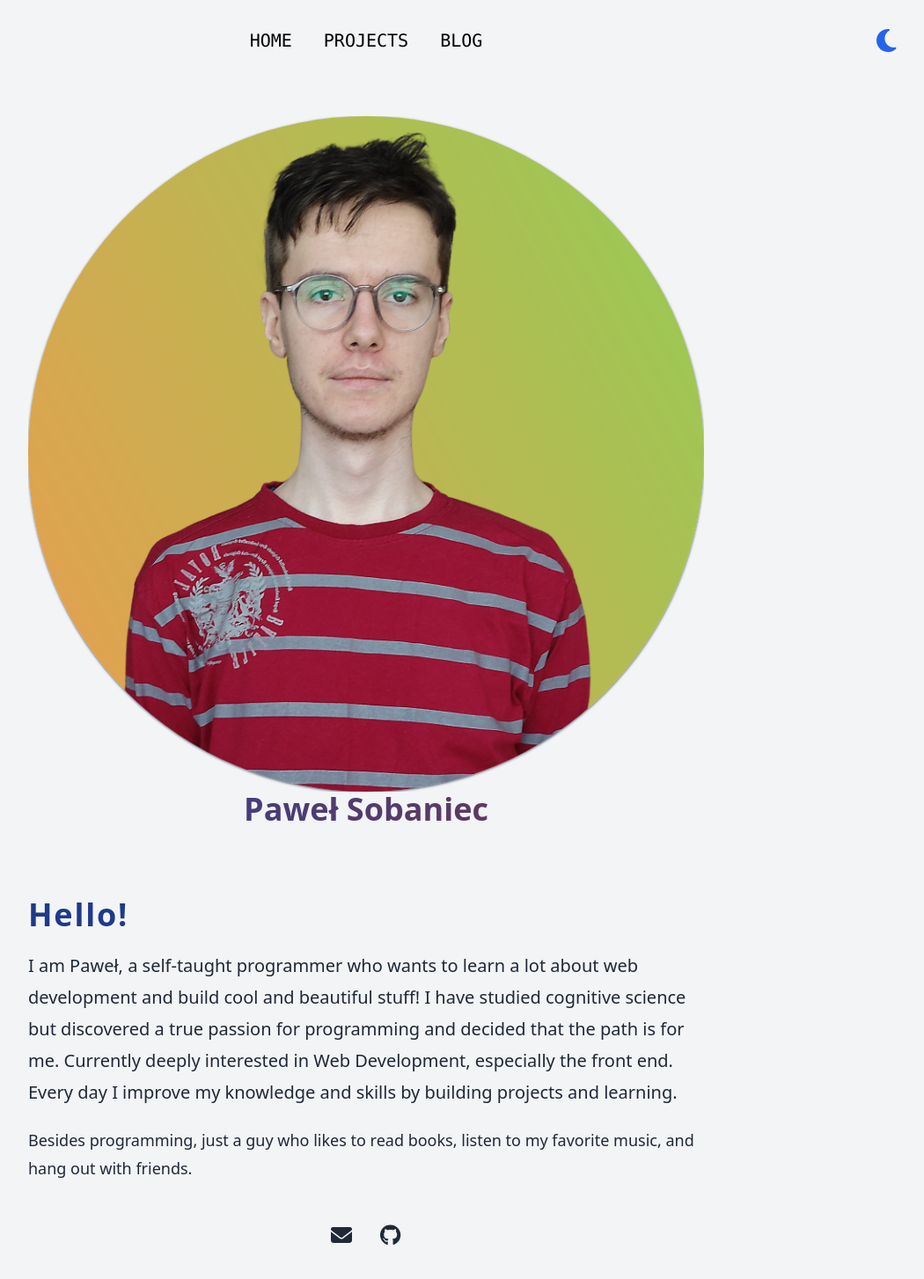
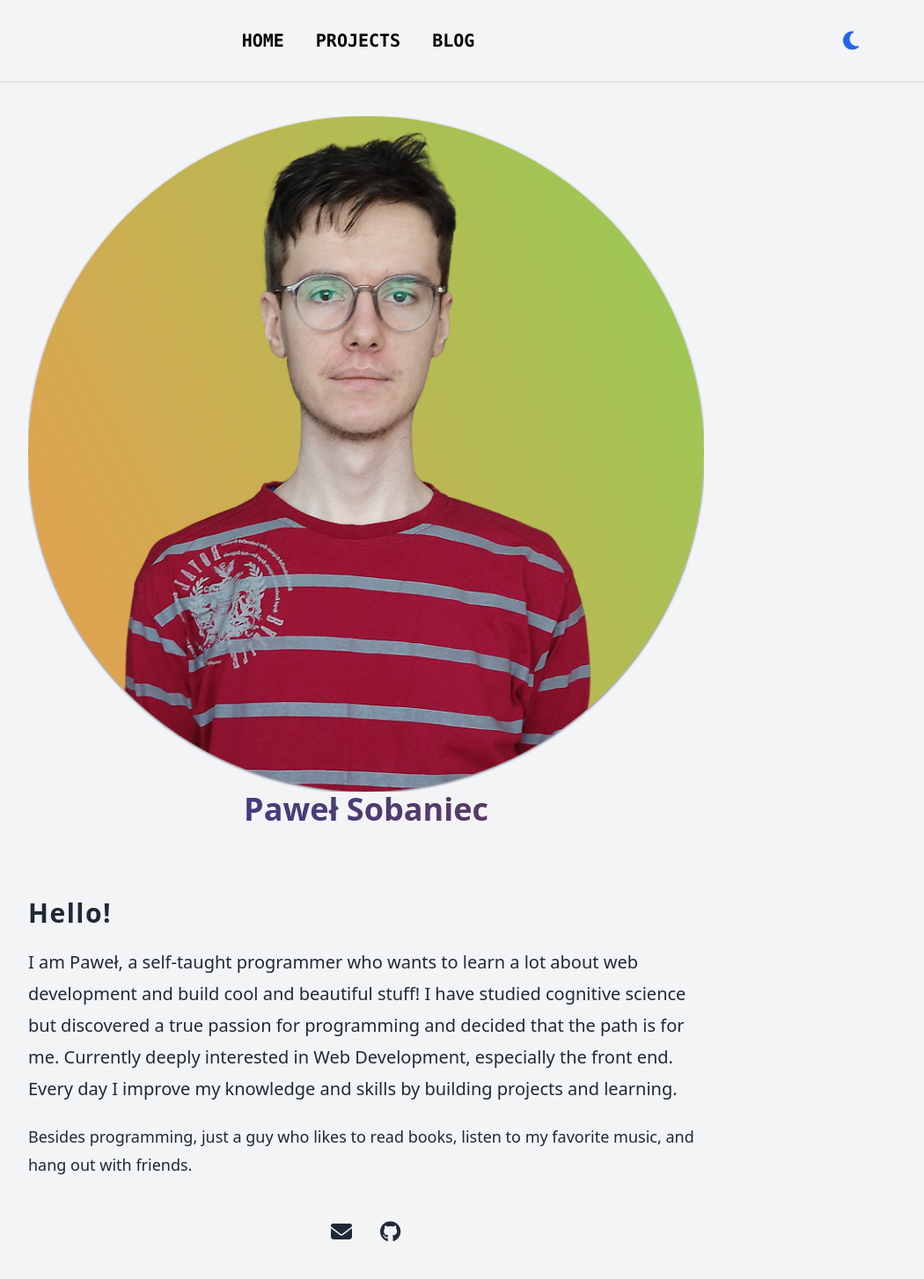
Before and after one commit to Infiplaya/portfolio, a Next.js app: page / in a window 1280 px wide. Shown: the top 1454 px of the page at 88% size, without its empty margins (224-1274 px from the left). Before the commit the page ends 1428 px from the top, so only its background shows below. Built offline with nearby package versions, Linux system fonts and the light colour scheme.

Commit message:
Better spacing and styling

```diff
--- a/components/About.tsx
+++ b/components/About.tsx
@@ -6,7 +6,7 @@ import { FontAwesomeIcon } from "@fortawesome/react-fontawesome";
 export default function About() {
   return (
     <div className="dark:text-gray-100 text-gray-800 mt-10 lg:mt-20 leading-relaxed">
-      <h1 className="text-4xl dark:text-lime-300 text-blue-900 font-bold tracking-wider">
+      <h1 className="text-3xl font-bold tracking-wider">
         Hello!
       </h1>
       <article className="mt-5 prose-zinc prose-lg lg:prose-xl">
@@ -23,7 +23,7 @@ export default function About() {
         Besides programming, just a guy who likes to read books, listen to my
         favorite music, and hang out with friends.
       </article>
-      <div className="flex mt-10 w-20 gap-4 justify-center text-2xl  mx-auto">
+      <div className="flex mt-10 w-20 gap-4 justify-center text-2xl mx-auto mb-10">
         <a href="mailto:pawelsobaniec6@gmail.com" >
           <FontAwesomeIcon icon={faEnvelope} role={`button`} className={`p-2 dark:hover:bg-zinc-800 hover:bg-gray-200 rounded-full`} />
         </a>
--- a/components/Navbar.tsx
+++ b/components/Navbar.tsx
@@ -7,9 +7,9 @@ export default function Navbar() {
   const { theme, setTheme } = useTheme();
   return (
     <div>
-      <nav className="flex w-full items-center align-middle p-5">
+      <nav className="flex w-full items-center justify-evenly align-middle py-5 px-20 shadow dark:shadow-zinc-800">
         <ul
-          className="flex w-full -mr-10 items-center justify-center gap-3 text-lg sm:text-xl font-mono uppercase
+          className="flex w-full items-center justify-center gap-3 text-lg sm:text-xl font-mono font-semibold uppercase
             "
         >
           <Link href={`/`}>
@@ -37,7 +37,7 @@ export default function Navbar() {
         <FontAwesomeIcon
           icon={theme === "dark" ? faSun : faMoon}
           onClick={() => setTheme(theme === "dark" ? "light" : "dark")}
-          className={`border-gray-300 text-3xl text-blue-600 dark:border-gray-700 dark:text-yellow-400`}
+          className={`border-gray-300 text-2xl ml-auto text-blue-600 dark:border-gray-700 dark:text-yellow-400`}
           role={`button`}
         />
       </nav>
```
Also changed, not shown: components/ProfileImage.tsx (+1 -1 lines).
